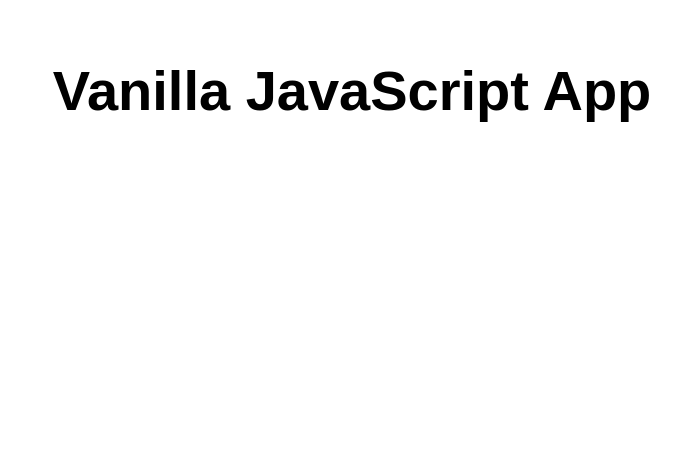
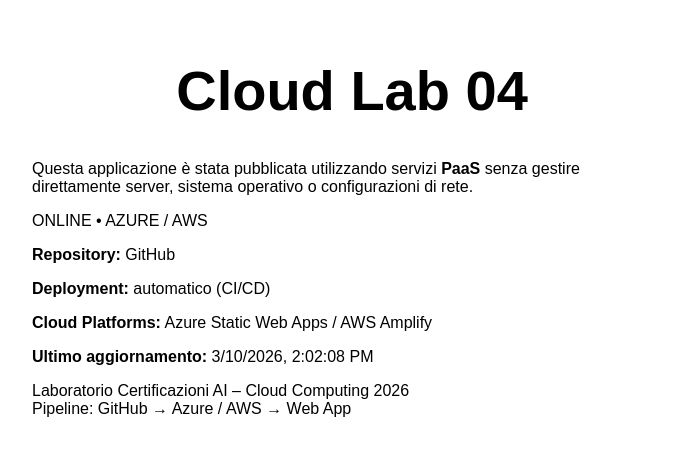
Before and after one commit to mariagiulia2310200-byte/my-first-static-web-app2, a website: page src/index.html in a window 1280 px wide. Shown: the whole page, without its empty margins (288-968 px from the left). Drawn offline with Linux system fonts and the light colour scheme.

Commit message:
Update index.html

```diff
--- a/src/index.html
+++ b/src/index.html
@@ -1,17 +1,56 @@
 <!DOCTYPE html>
-<html lang="en">
-
+<html lang="it">
 <head>
-  <meta charset="UTF-8">
-  <meta name="viewport" content="width=device-width, initial-scale=1.0">
-  <link rel="stylesheet" href="styles.css">
-  <title>Vanilla JavaScript App</title>
+<meta charset="UTF-8">
+<meta name="viewport" content="width=device-width, initial-scale=1.0">
+<title>Cloud Lab 04 - My First App</title>
+<link rel="stylesheet" href="./styles.css">
 </head>
 
 <body>
-  <main>
-    <h1>Vanilla JavaScript App</h1>
-  </main>
+
+<main>
+
+<h1>Cloud Lab 04</h1>
+
+<p>
+Questa applicazione è stata pubblicata utilizzando servizi
+<strong>PaaS</strong> senza gestire direttamente server,
+sistema operativo o configurazioni di rete.
+</p>
+
+<div class="status">
+ONLINE • AZURE / AWS
+</div>
+
+<section class="info">
+
+<p><strong>Repository:</strong> GitHub</p>
+
+<p><strong>Deployment:</strong> automatico (CI/CD)</p>
+
+<p><strong>Cloud Platforms:</strong> Azure Static Web Apps / AWS Amplify</p>
+
+<p><strong>Ultimo aggiornamento:</strong> <span id="deployTime"></span></p>
+
+</section>
+
+<footer>
+
+Laboratorio Certificazioni AI – Cloud Computing 2026<br>
+Pipeline: GitHub → Azure / AWS → Web App
+
+</footer>
+
+</main>
+
+<script>
+
+const now = new Date();
+document.getElementById("deployTime").textContent =
+now.toLocaleString();
+
+</script>
+
 </body>
-
 </html>
```
